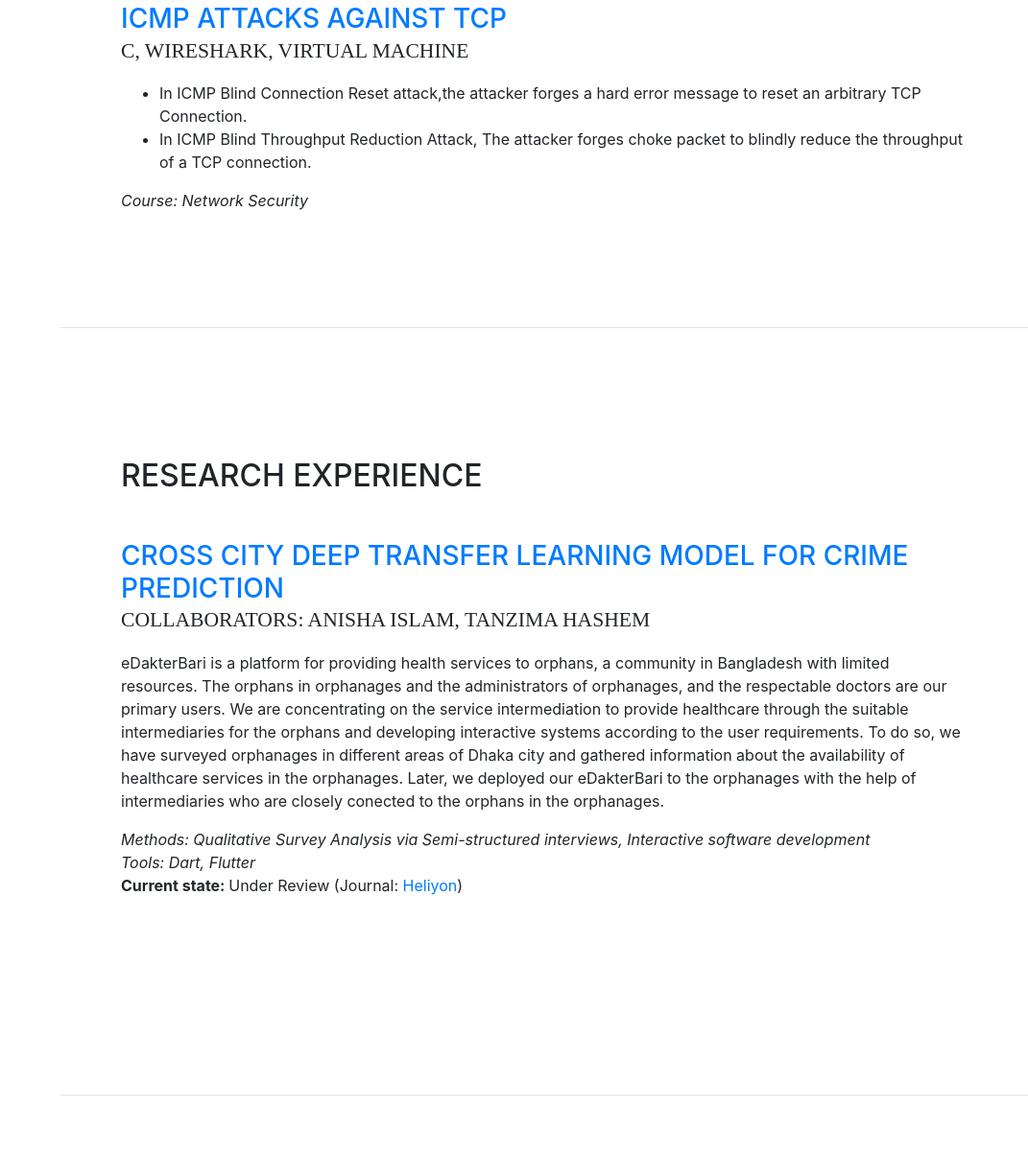
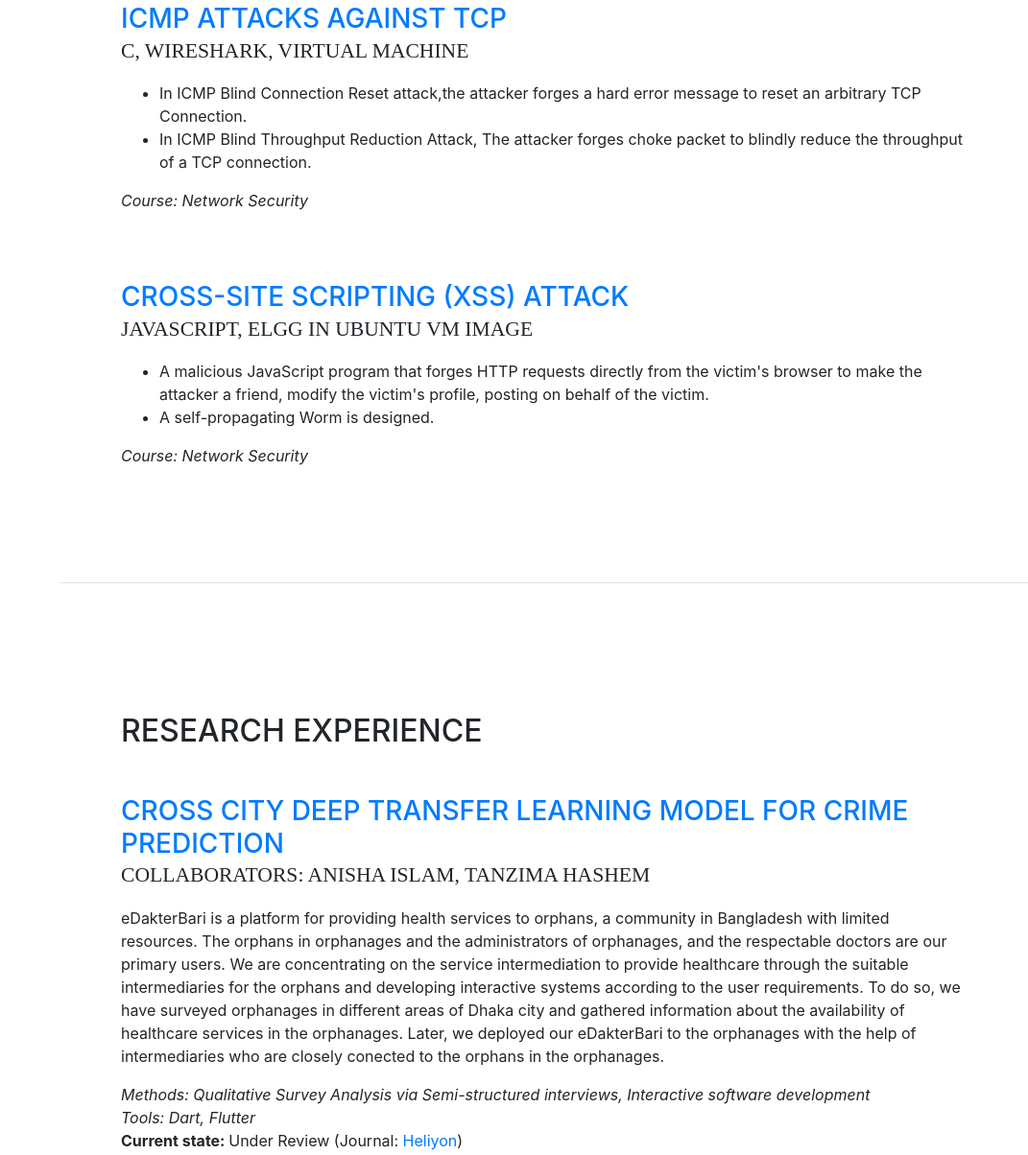
Before and after one commit to NaziaAfreen015/NaziaAfreen015.github.io, a website with bundled scripts: page index.html in a window 1280 px wide. Shown: the part 2505-3709 px from the top of the page at 96% size, without its empty margins (209-1280 px from the left). Built offline with nearby package versions, Linux system fonts and the light colour scheme; some icons are missing; a web font is replaced by a local one.

Commit message:
project 4

```diff
--- a/index.html
+++ b/index.html
@@ -264,6 +264,29 @@
           </div>
         </div>
     </div>
+
+    <div class="resume-item d-flex flex-column flex-md-row mb-4">
+      <div class="resume-content mr-auto">
+          <h3 class="mb-0 text-primary row col-lg-8 col-md-8 col-sm-12"><a href=https://github.com/NaziaAfreen015/Cross-Site_Scripting_Attack>Cross-Site Scripting (XSS) Attack</a></h3>
+          <div class="subheading mb-3">JavaScript, Elgg in Ubuntu VM Image
+          </div>
+          <div class="mb-5">
+          <!-- <div class="col-lg-8 col-md-8 col-sm-12"> -->
+            <!-- <div class="col-lg-8 col-md-8 col-sm-12"> -->
+            <p class="justify">
+              <ul>
+                <li>
+                  A malicious JavaScript program that forges HTTP requests directly from the victim's browser to make the attacker a friend, modify the victim's profile, posting on behalf of the victim.
+                </li>
+                <li>
+                  A self-propagating Worm is designed.
+                </li>
+              </ul>
+          </p>
+          <em>Course: Network Security</em>
+        </div>
+      </div>
+  </div>
 
           </div>
         </div>
```
